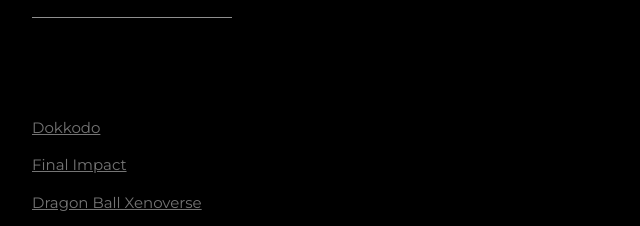
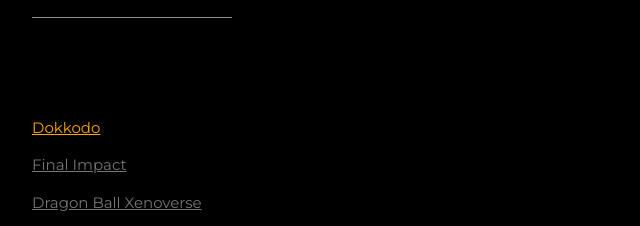
Before and after one commit to ggGummi/Gummi-Portfolio, a plain HTML site: page index.html in a window 1280 px wide. Shown: the part 1086-1312 px from the top of the page, 178-818 px from the left. Drawn offline with nearby package versions, Linux system fonts and the light colour scheme.

Commit message:
Update index.html

```diff
--- a/index.html
+++ b/index.html
@@ -101,7 +101,7 @@
     <h2 class="w3-text-light-grey">Projects</h2>
     <hr style="width:200px" class="w3-opacity">
   </div>
-  <p>
+  <p style="color : orange">
   <a href="https://www.roblox.com/games/10608101260/Dokkodo">
 	Dokkodo
   </a>
```
